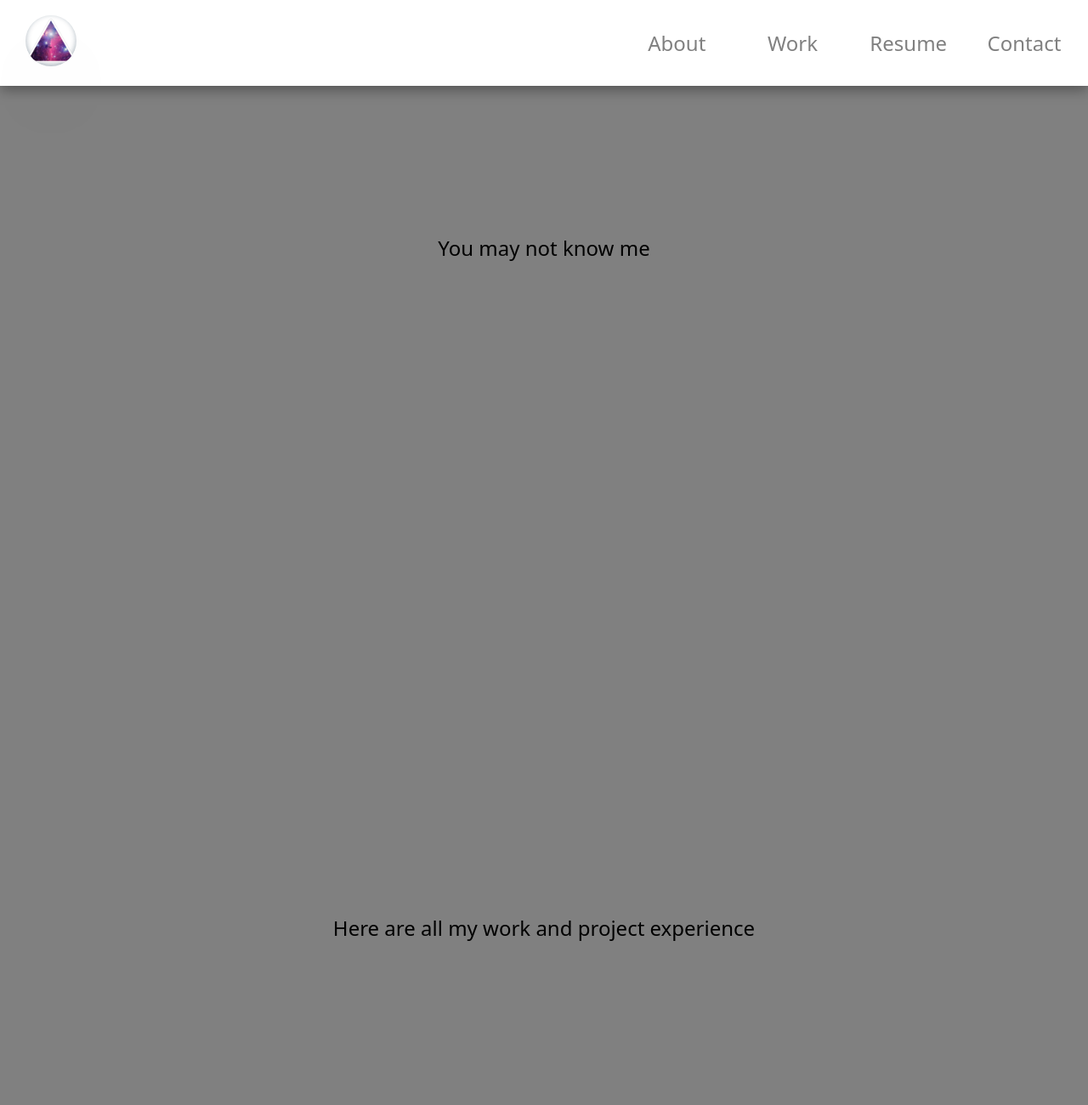
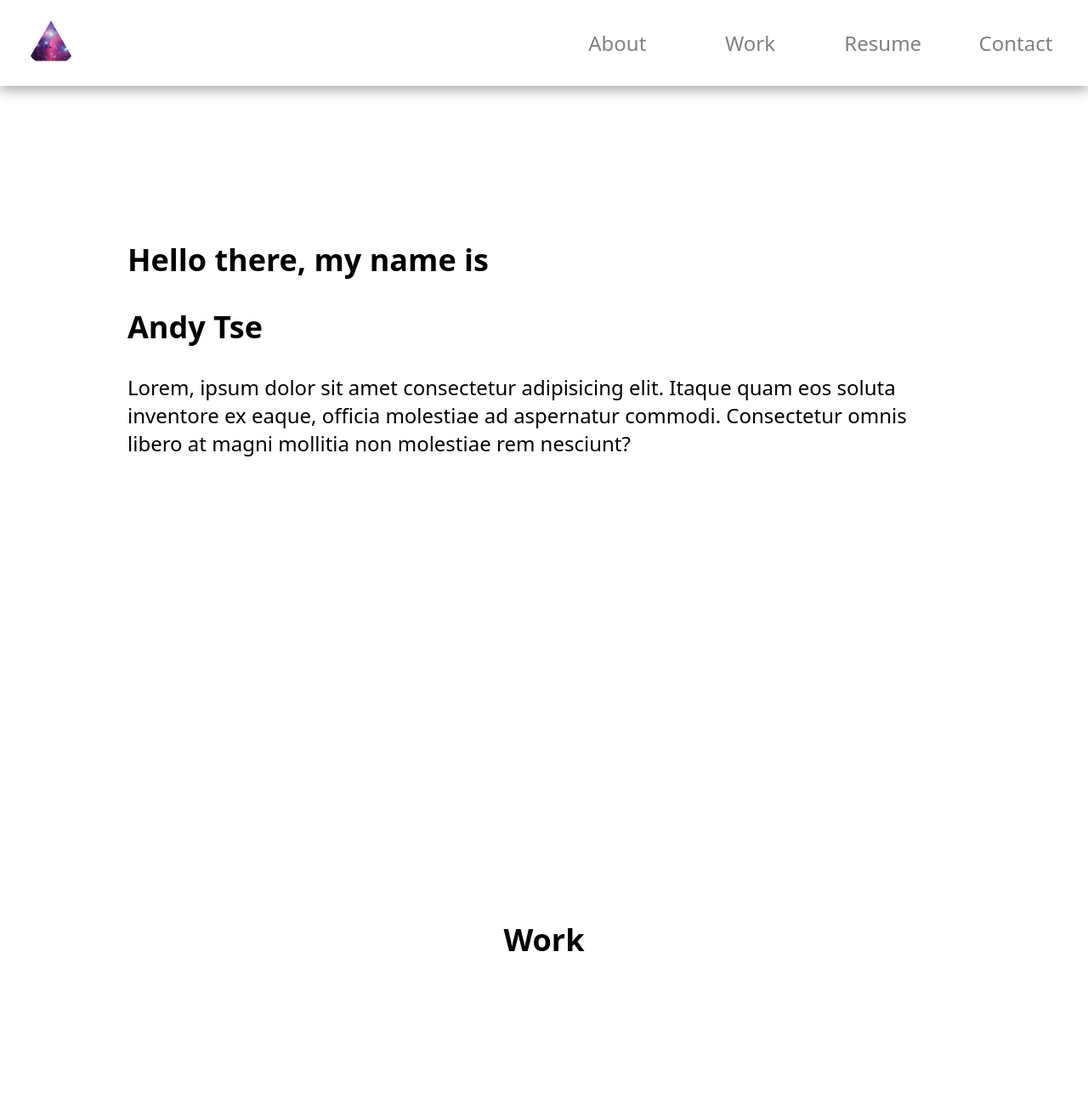
Before and after one commit to andywtse/atse-portfolio, a plain HTML site: page index.html in a window 1280 px wide. Shown: the top 1300 px of the page at 85% size. Drawn offline with Linux system fonts and the light colour scheme.

Commit message:
Changes to placeholder text and changes background to white

```diff
--- a/css/globalstyle.css
+++ b/css/globalstyle.css
@@ -26,10 +26,6 @@ body {
 section {
   height:100vh;
   width: 100%;
-
-  /*Testing purposes*/
-  background-color: gray;
-
 }
 
 button#button-scroll-top {
--- a/css/navbar.css
+++ b/css/navbar.css
@@ -20,7 +20,7 @@ div.navbar-list-container {
 .navbar-item {
   display: inline-block;
   margin: 0 15px 0 15px;
-  width: 100px;
+  width: 120px;
 }
 
 .navbar-item>div {
@@ -33,7 +33,7 @@ div.navbar-list-container {
 .navbar-item>div:hover {
   color:lightblue;
   text-shadow: 2px 2px 2px blue;
-  transition: 0.3s;
+  transition: 0.2s;
 }
 
 #logo {
@@ -43,7 +43,12 @@ div.navbar-list-container {
   width: 60px;
   height: 60px;
   border-radius: 200px;
+
+}
+
+#logo:hover {
   box-shadow: rgba(50, 50, 93, 0.25) 0px 50px 100px -20px, rgba(0, 0, 0, 0.3) 0px 30px 60px -30px, rgba(10, 37, 64, 0.35) 0px -2px 6px 0px inset;
+  transition: 0.2s;
 }
 
 .navbar-gap {
--- a/index.html
+++ b/index.html
@@ -45,33 +45,38 @@
   <section id="about">
     <div class="navbar-gap">
       <br>
-      <p>You may not know me</p>
+      <div>
+        <div>
+          <h2>Hello there, my name is </h2>
+          <h2 class="text-my-name">Andy Tse</h2>
+        </div>
+        <p>Lorem, ipsum dolor sit amet consectetur adipisicing elit. Itaque quam eos soluta inventore ex eaque, officia molestiae ad aspernatur commodi. Consectetur omnis libero at magni mollitia non molestiae rem nesciunt?</p>
+      </div>
     </div>
   </section>
   <section id="work">
     <div class="navbar-gap">
       <br>
-      <p>Here are all my work and project experience</p>
+      <h2>Work</h2>
       <br>
     </div>
   </section>
   <section id="resume">
     <div class="navbar-gap">
       <br>
-      <p>Contact Me via all this good stuff</p>
+      <h2>Resume</h2>
       <br>
     </div>
   </section>
   <section id="contact">
     <div class="navbar-gap">
       <br>
-      <p>Lots of ways to get in touch</p>
+      <h2>Contact Me</h2>
       <br>
     </div>
   </section>
 
   <footer>
-    <
   </footer>
   <button id="button-scroll-top"></button>
 </body>
```
